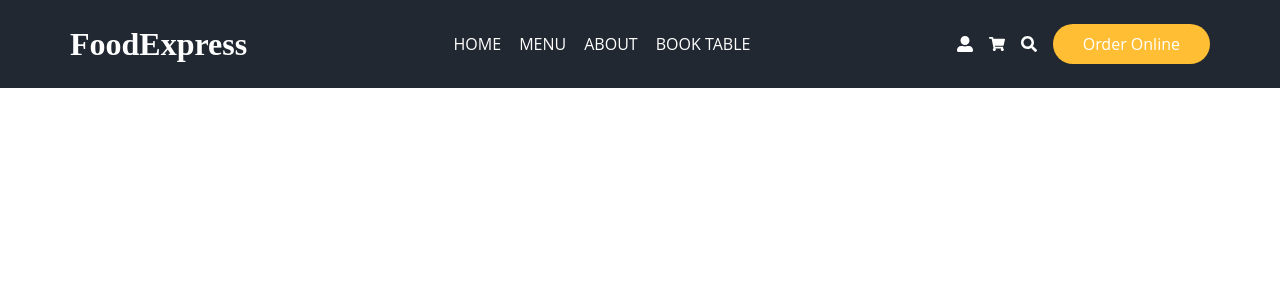
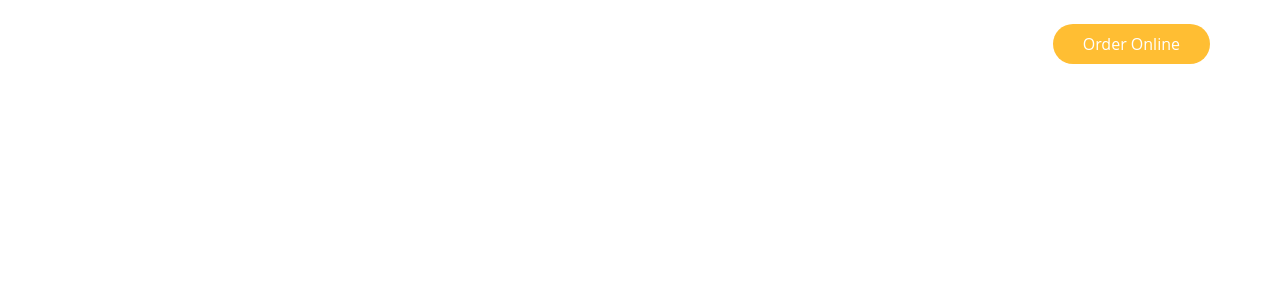
Before and after one commit to pervincaliskan/food-express, a Next.js app: page / in a window 1280 px wide. Shown: the top 300 px of the page. Built offline with nearby package versions, Linux system fonts and the light colour scheme.

Commit message:
Header updated

```diff
--- a/components/layout/Header.jsx
+++ b/components/layout/Header.jsx
@@ -1,13 +1,32 @@
+import { useState } from "react";
+import { FaUserAlt, FaShoppingCart, FaSearch } from "react-icons/fa";
 import Logo from "../ui/Logo";
-import { FaUserAlt, FaShoppingCart, FaSearch } from "react-icons/fa";
+import Search from "../ui/Search";
+import { GiHamburgerMenu, GiCancel } from "react-icons/gi";
+import { useRouter } from "next/router";
 
 const Header = () => {
+  const [isSearchModal, setIsSearchModal] = useState(false);
+  const [isMenuModal, setIsMenuModal] = useState(false);
+
+  const router = useRouter();
+
+
+
   return (
-    <div className="h-[5.5rem] bg-secondary">
+    <div
+      className={`h-[5.5rem] z-50 relative ${
+        router.asPath === "/" ? "bg-transparent" : "bg-secondary"
+      }`}
+    >
       <div className="container mx-auto text-white flex justify-between items-center h-full">
         <Logo />
-        <nav>
-          <ul className="flex gap-x-2">
+        <nav
+          className={`sm:static absolute top-0 left-0 sm:w-auto sm:h-auto w-full h-screen sm:text-white text-black sm:bg-transparent bg-white sm:flex hidden  ${
+            isMenuModal === true && "!grid place-content-center"
+          }`}
+        >
+          <ul className="flex gap-x-2 sm:flex-row flex-col items-center">
             <li className="px-[5px] py-[10px] uppercase hover:text-primary cursor-pointer">
               <a href="">Home</a>
             </li>
@@ -21,24 +40,38 @@ const Header = () => {
               <a href="">Book Table</a>
             </li>
           </ul>
+          {isMenuModal && (
+            <button
+              className="absolute  top-4 right-4 z-50"
+              onClick={() => setIsMenuModal(false)}
+            >
+              <GiCancel size={25} className=" transition-all" />
+            </button>
+          )}
         </nav>
         <div className="flex gap-x-4 items-center">
           <a href="#">
-            <FaUserAlt />
+            <FaUserAlt className="hover:text-primary transition-all" />
           </a>
           <a href="#">
-            <FaShoppingCart />
+            <FaShoppingCart className="hover:text-primary transition-all" />
           </a>
-          <a href="#">
-            <FaSearch />
-          </a>
-          <a href="#">
+          <button onClick={() => setIsSearchModal(true)}>
+            <FaSearch className="hover:text-primary transition-all" />
+          </button>
+          <a href="#" className="md:inline-block hidden sm">
             <button className="btn-primary">Order Online</button>
           </a>
+          <button
+            className="sm:hidden inline-block"
+            onClick={() => setIsMenuModal(true)}
+          >
+            <GiHamburgerMenu className="text-xl hover:text-primary transition-all" />
+          </button>
         </div>
       </div>
+      {isSearchModal && <Search setIsSearchModal={setIsSearchModal} />}
     </div>
   );
 };
-
 export default Header;
```
